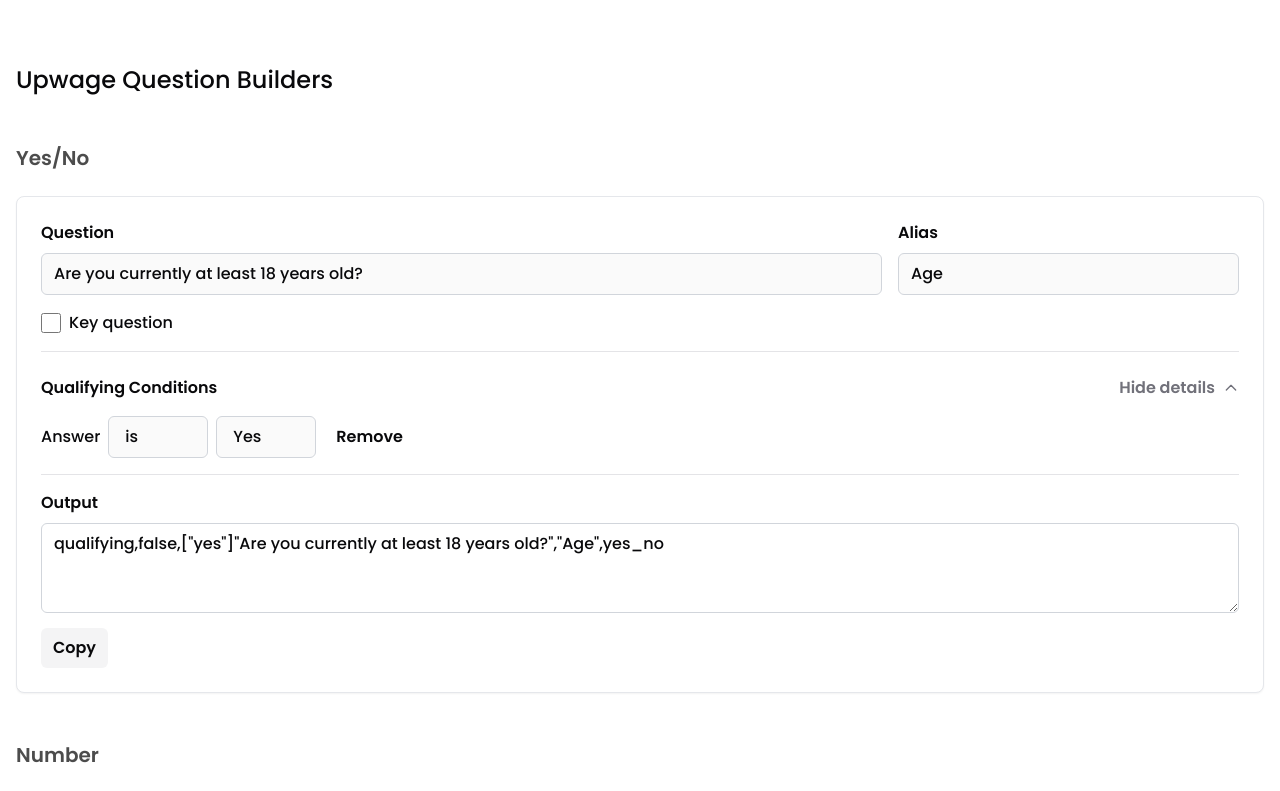
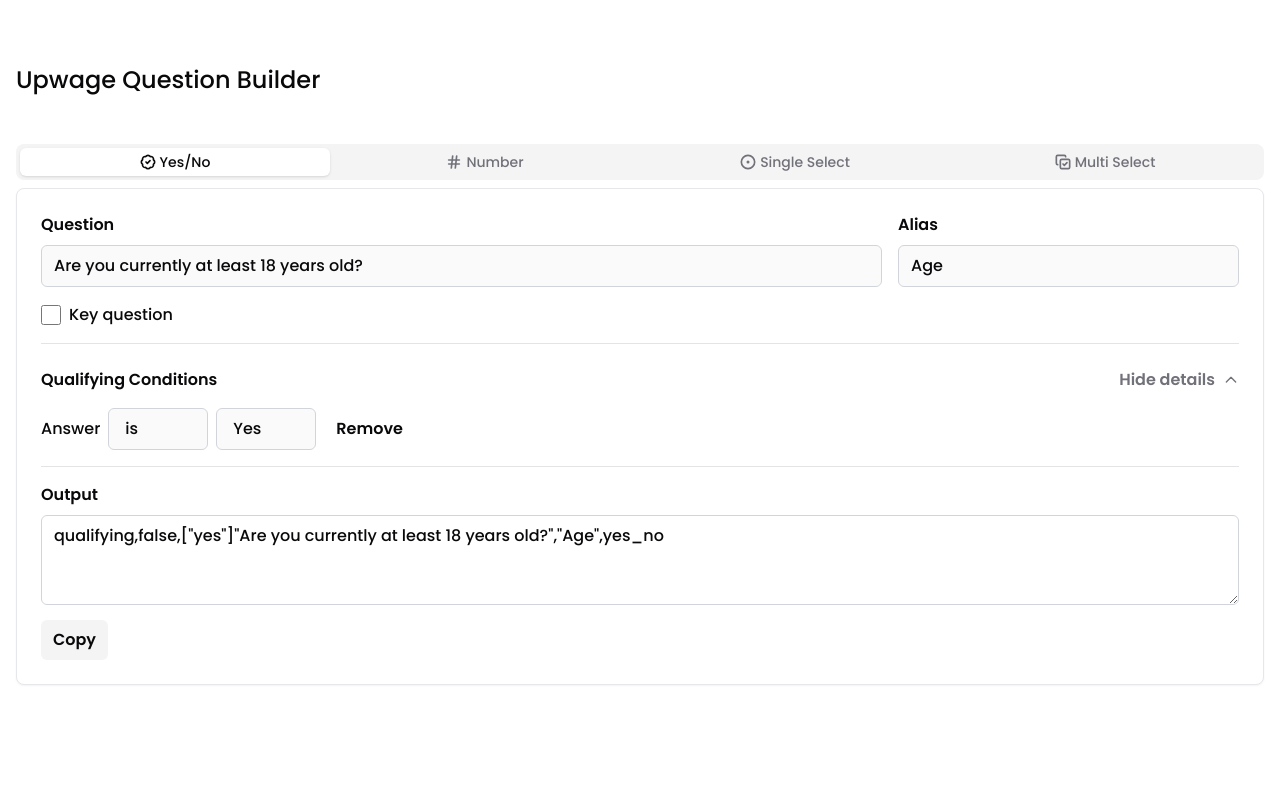
Before and after one commit to nweii/upwage-question-builder, a Next.js app: page / in a window 1280 px wide. Shown: the top 791 px of the page. Built offline with nearby package versions, Linux system fonts and the light colour scheme.

Commit message:
feat: tab navigation

```diff
--- a/app/page.js
+++ b/app/page.js
@@ -1,33 +1,101 @@
+import { Tabs, TabsContent, TabsList, TabsTrigger } from "@/components/ui/tabs";
 import QuestionForm from "/components/QuestionForm";
 
 export default function Home() {
   return (
     <main className="container mx-auto flex min-h-screen flex-col gap-y-12 p-4">
-      <h1 className="text-2xl">Upwage Question Builders</h1>
-      <section>
-        <h2 className="mb-6 text-xl font-semibold text-black/70 dark:text-white/70">
-          Yes/No
-        </h2>
-        <QuestionForm type="yes_no" />
-      </section>
-      <section>
-        <h2 className="mb-6 text-xl font-semibold text-black/70 dark:text-white/70">
-          Number
-        </h2>
-        <QuestionForm type="number" />
-      </section>
-      <section>
-        <h2 className="mb-6 text-xl font-semibold text-black/70 dark:text-white/70">
-          Single Select
-        </h2>
-        <QuestionForm type="single_select" />
-      </section>
-      <section>
-        <h2 className="mb-6 text-xl font-semibold text-black/70 dark:text-white/70">
-          Multi Select
-        </h2>
-        <QuestionForm type="multi_select" />
-      </section>
+      <h1 className="text-2xl">Upwage Question Builder</h1>
+      <Tabs defaultValue="yes_no" className="w-full">
+        <TabsList className="grid w-full grid-cols-4">
+          <TabsTrigger value="yes_no" className="gap-1">
+            <svg
+              xmlns="http://www.w3.org/2000/svg"
+              width="16"
+              height="16"
+              viewBox="0 0 24 24"
+              fill="none"
+              stroke="currentColor"
+              stroke-width="2.5"
+              stroke-linecap="round"
+              stroke-linejoin="round"
+              class="lucide lucide-badge-check"
+            >
+              <path d="M3.85 8.62a4 4 0 0 1 4.78-4.77 4 4 0 0 1 6.74 0 4 4 0 0 1 4.78 4.78 4 4 0 0 1 0 6.74 4 4 0 0 1-4.77 4.78 4 4 0 0 1-6.75 0 4 4 0 0 1-4.78-4.77 4 4 0 0 1 0-6.76Z" />
+              <path d="m9 12 2 2 4-4" />
+            </svg>
+            Yes/No
+          </TabsTrigger>
+          <TabsTrigger value="number" className="gap-1">
+            <svg
+              xmlns="http://www.w3.org/2000/svg"
+              width="16"
+              height="16"
+              viewBox="0 0 24 24"
+              fill="none"
+              stroke="currentColor"
+              stroke-width="2.5"
+              stroke-linecap="round"
+              stroke-linejoin="round"
+              class="lucide lucide-hash"
+            >
+              <line x1="4" x2="20" y1="9" y2="9" />
+              <line x1="4" x2="20" y1="15" y2="15" />
+              <line x1="10" x2="8" y1="3" y2="21" />
+              <line x1="16" x2="14" y1="3" y2="21" />
+            </svg>
+            Number
+          </TabsTrigger>
+          <TabsTrigger value="single_select" className="gap-1">
+            <svg
+              xmlns="http://www.w3.org/2000/svg"
+              width="16"
+              height="16"
+              viewBox="0 0 24 24"
+              fill="none"
+              stroke="currentColor"
+              stroke-width="2.5"
+              stroke-linecap="round"
+              stroke-linejoin="round"
+              class="lucide lucide-circle-dot"
+            >
+              <circle cx="12" cy="12" r="10" />
+              <circle cx="12" cy="12" r="1" />
+            </svg>
+            Single Select
+          </TabsTrigger>
+          <TabsTrigger value="multi_select" className="gap-1">
+            <svg
+              xmlns="http://www.w3.org/2000/svg"
+              width="16"
+              height="16"
+              viewBox="0 0 24 24"
+              fill="none"
+              stroke="currentColor"
+              stroke-width="2.5"
+              stroke-linecap="round"
+              stroke-linejoin="round"
+              class="lucide lucide-copy-check"
+            >
+              <path d="m12 15 2 2 4-4" />
+              <rect width="14" height="14" x="8" y="8" rx="2" ry="2" />
+              <path d="M4 16c-1.1 0-2-.9-2-2V4c0-1.1.9-2 2-2h10c1.1 0 2 .9 2 2" />
+            </svg>
+            Multi Select
+          </TabsTrigger>
+        </TabsList>
+        <TabsContent value="yes_no">
+          <QuestionForm type="yes_no" />
+        </TabsContent>
+        <TabsContent value="number">
+          <QuestionForm type="number" />
+        </TabsContent>
+        <TabsContent value="single_select">
+          <QuestionForm type="single_select" />
+        </TabsContent>
+        <TabsContent value="multi_select">
+          <QuestionForm type="multi_select" />
+        </TabsContent>
+      </Tabs>
     </main>
   );
 }
--- a/components/ui/tabs.jsx
+++ b/components/ui/tabs.jsx
@@ -1,43 +1,46 @@
-"use client"
+"use client";
 
-import * as React from "react"
-import * as TabsPrimitive from "@radix-ui/react-tabs"
+import * as React from "react";
+import * as TabsPrimitive from "@radix-ui/react-tabs";
 
-import { cn } from "@/lib/utils"
+import { cn } from "@/lib/utils";
 
-const Tabs = TabsPrimitive.Root
+const Tabs = TabsPrimitive.Root;
 
 const TabsList = React.forwardRef(({ className, ...props }, ref) => (
   <TabsPrimitive.List
     ref={ref}
     className={cn(
-      "inline-flex h-9 items-center justify-center rounded-lg bg-muted p-1 text-muted-foreground",
-      className
+      "bg-muted text-muted-foreground inline-flex h-9 items-center justify-center rounded-lg p-1",
+      className,
     )}
-    {...props} />
-))
-TabsList.displayName = TabsPrimitive.List.displayName
+    {...props}
+  />
+));
+TabsList.displayName = TabsPrimitive.List.displayName;
 
 const TabsTrigger = React.forwardRef(({ className, ...props }, ref) => (
   <TabsPrimitive.Trigger
     ref={ref}
     className={cn(
-      "inline-flex items-center justify-center whitespace-nowrap rounded-md px-3 py-1 text-sm font-medium ring-offset-background transition-all focus-visible:outline-none focus-visible:ring-2 focus-visible:ring-ring focus-visible:ring-offset-2 disabled:pointer-events-none disabled:opacity-50 data-[state=active]:bg-background data-[state=active]:text-foreground data-[state=active]:shadow",
-      className
+      "ring-offset-background focus-visible:ring-ring data-[state=active]:bg-background data-[state=active]:text-foreground inline-flex items-center justify-center whitespace-nowrap rounded-md px-3 py-1 text-sm font-medium transition-all focus-visible:outline-none focus-visible:ring-2 focus-visible:ring-offset-2 disabled:pointer-events-none disabled:opacity-50 data-[state=active]:shadow",
+      className,
     )}
-    {...props} />
-))
-TabsTrigger.displayName = TabsPrimitive.Trigger.displayName
+    {...props}
+  />
+));
+TabsTrigger.displayName = TabsPrimitive.Trigger.displayName;
 
 const TabsContent = React.forwardRef(({ className, ...props }, ref) => (
   <TabsPrimitive.Content
     ref={ref}
     className={cn(
-      "mt-2 ring-offset-background focus-visible:outline-none focus-visible:ring-2 focus-visible:ring-ring focus-visible:ring-offset-2",
-      className
+      "ring-offset-background focus-visible:ring-ring mt-2 focus-visible:outline-none focus-visible:ring-2 focus-visible:ring-offset-2",
+      className,
     )}
-    {...props} />
-))
-TabsContent.displayName = TabsPrimitive.Content.displayName
+    {...props}
+  />
+));
+TabsContent.displayName = TabsPrimitive.Content.displayName;
 
-export { Tabs, TabsList, TabsTrigger, TabsContent }
+export { Tabs, TabsList, TabsTrigger, TabsContent };
```
